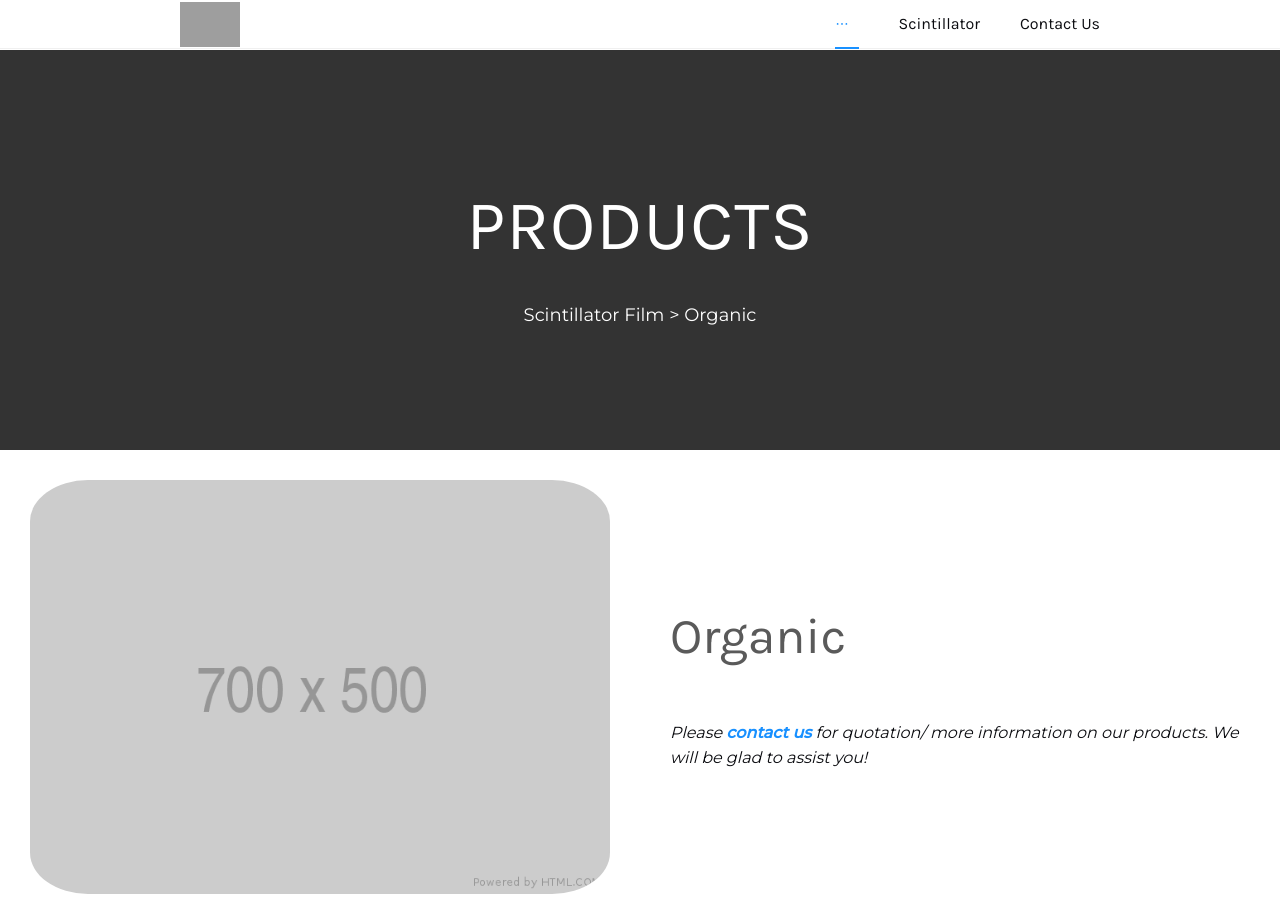
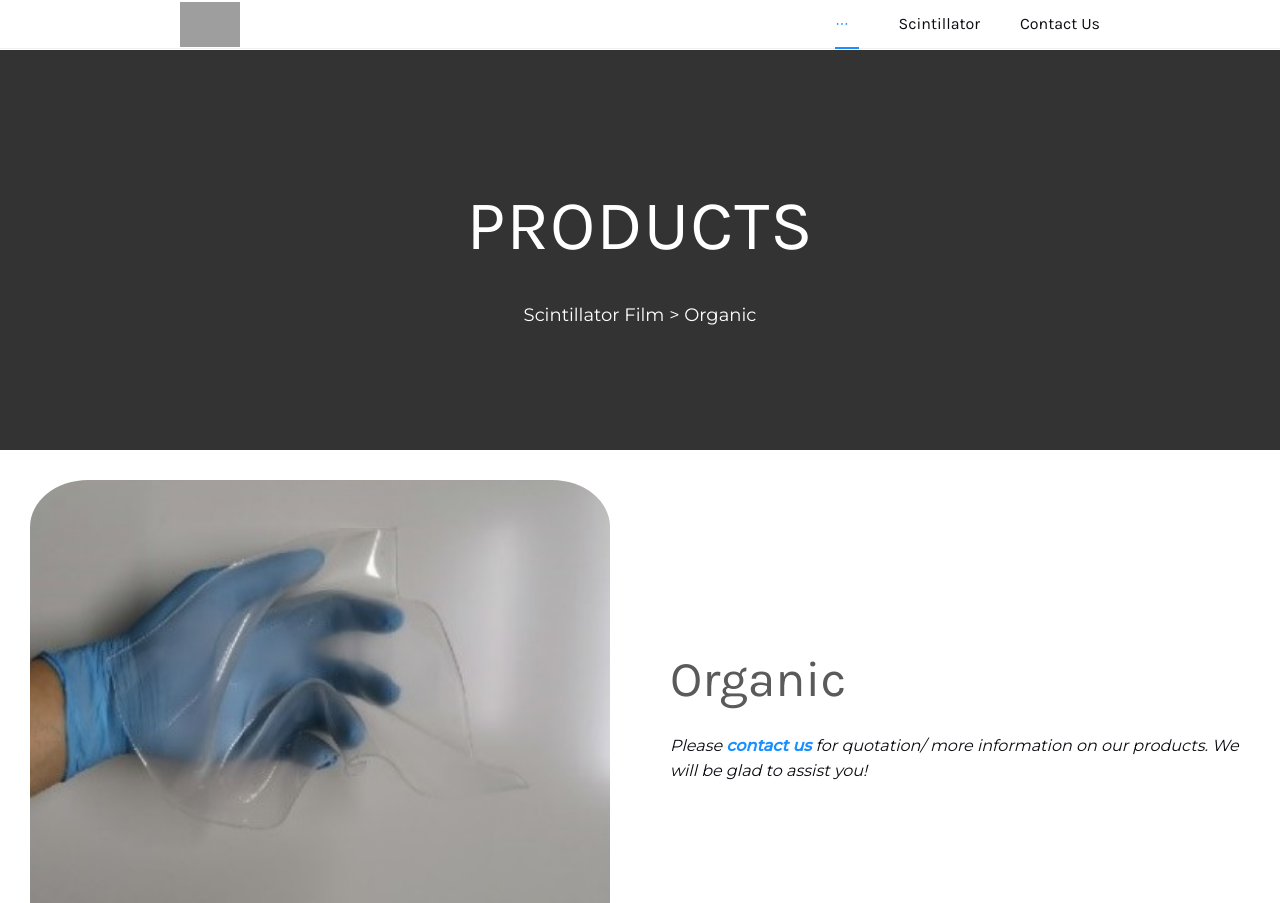
Before and after one commit to wickker/enlipsium, a Next.js app: page /products/scintillator-film/organic in a window 1280 px wide. Shown: the top 903 px of the page. Built offline with nearby package versions, Linux system fonts and the light colour scheme; grey boxes are pictures that could not be loaded.

Commit message:
added in organic product image

```diff
--- a/pages/products/scintillator-film/organic.js
+++ b/pages/products/scintillator-film/organic.js
@@ -122,7 +122,7 @@ const DetailsContact = styled(Col)`
     color: ${Constants.semiBlack};
     font-family: 'Montserrat', sans-serif;
     font-style: italic;
-    margin-top: 30px;
+    // margin-top: 30px;
     @media (max-width: 400px) {
       font-size: 15px;
     }
@@ -143,7 +143,7 @@ export default function Organic() {
       <InfoColStyled span={24}>
         <Row>
           <ImageCol xs={24} sm={24} md={12} lg={12}>
-            <ImageStyled src='../../700x500.png' alt='Organic' />
+            <ImageStyled src='../../organic.jpg' alt='Organic' />
           </ImageCol>
           <DetailsCol xs={24} sm={24} md={12} lg={12}>
             <Row>
```
Also changed, not shown: public/organic.jpg (added).
